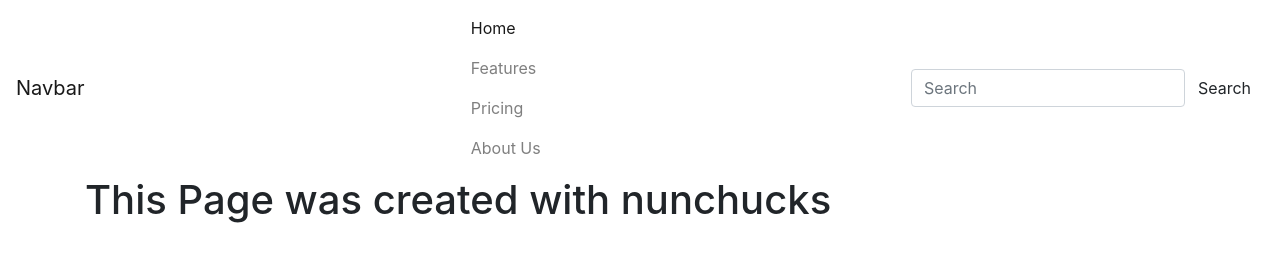
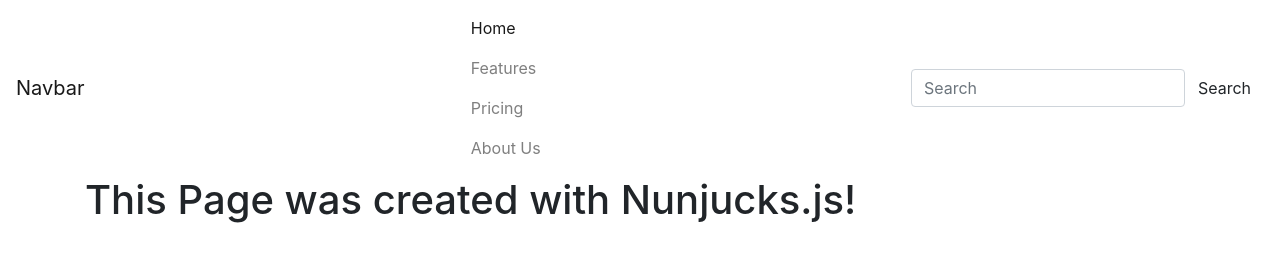
Before and after one commit to frontend-repos/page-components, a website: page src/pages/index.html in a window 1280 px wide. Drawn offline with nearby package versions, Linux system fonts and the light colour scheme; files that its build step writes are made by us from their sources.

Commit message:
testing gulp watch-nunchucks

```diff
--- a/package.json
+++ b/package.json
@@ -8,7 +8,7 @@
     "preinstall": "npm -v & bower -v",
     "preversion": "npm run build",
     "postversion": "git push --tags && npm run git-push",
-    "dev": "browser-sync start --config bs-config.js",
+    "dev": "browser-sync start --config bs-config.js && gulp watch-nunjucks",
     "git-commit": "git add -A . && git commit -a -m 'Release packaged'",
     "git-push": "git push origin develop",
     "build": "WEBPACK_ENV=build webpack --progress --colors",
--- a/src/pages/index.html
+++ b/src/pages/index.html
@@ -4,6 +4,6 @@
 {% block content %}
 {% include "views/nav.html" %}
 <div class="container">
-    <h1>This Page  was created with nunchucks</h1>
+    <h1>This Page was created with Nunjucks.js!</h1>
 </div>
 {% endblock %}
```
Also changed, not shown: 1 other file.
